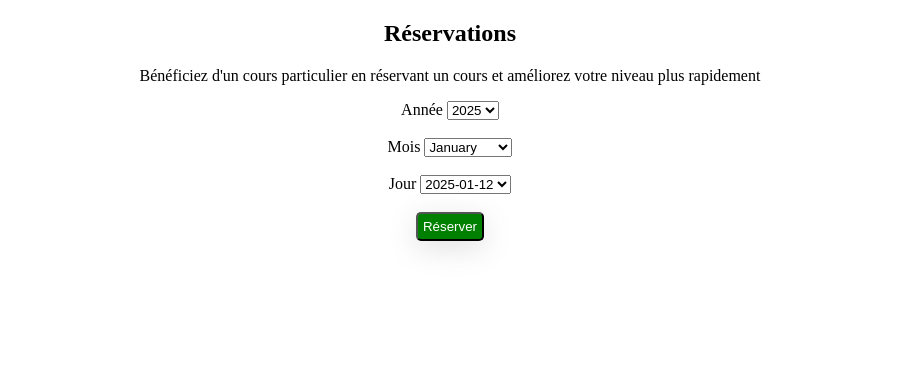
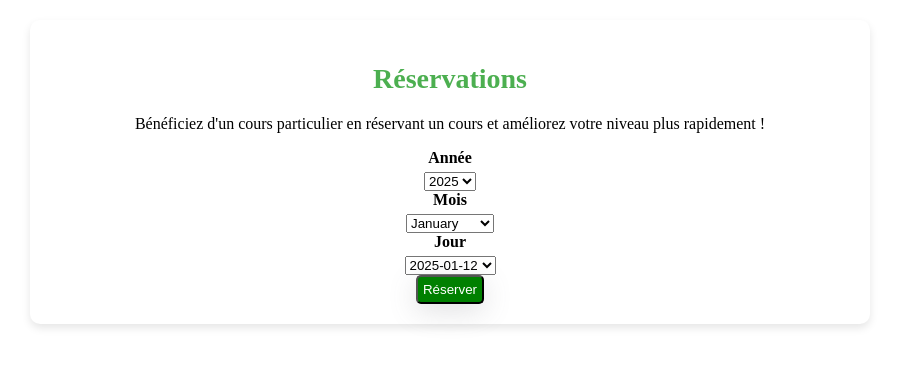
Before and after one commit to LeoSaunier/SAE-Web-BD, a PHP site: page /reservation.php in a window 1280 px wide. Shown: the part 156-524 px from the top of the page, without its empty margins (190-1089 px from the left). Run offline with PHP 8.4, Linux system fonts and the light colour scheme.

Commit message:
Modification CSS pour formulaires

```diff
--- a/src/php/css/style.css
+++ b/src/php/css/style.css
@@ -126,6 +126,57 @@ h2 {
     margin-right: auto;
 }
 
+/* Section du formulaire */
+.section_form {
+    text-align: center;
+    max-width: 800px;
+    margin: 20px auto;
+    padding: 20px;
+    background-color: white;
+    border-radius: 10px;
+    box-shadow: 0 4px 8px rgba(0, 0, 0, 0.1);
+}
+
+.section_form h2 {
+    color: #4CAF50;
+    font-size: 28px;
+    margin-bottom: 20px;
+}
+
+.section_form .centered {
+    font-size: 16px;
+    margin-bottom: 20px;
+    line-height: 1.5;
+}
+
+/* Styles pour le formulaire */
+form {
+    display: flex;
+    flex-direction: column;
+    align-items: center;
+}
+
+form label {
+    font-weight: bold;
+    margin-bottom: 5px;
+}
+
+form input {
+    width: 80%;
+    max-width: 400px;
+    padding: 10px;
+    margin-bottom: 15px;
+    border: 1px solid #ccc;
+    border-radius: 5px;
+    font-size: 16px;
+}
+
+form input:focus {
+    border-color: #4CAF50;
+    outline: none;
+    box-shadow: 0 0 5px rgba(76, 175, 80, 0.5);
+}
+
 /* Tables */
 .pricing-table {
     display: flex;
--- a/src/php/inscription.php
+++ b/src/php/inscription.php
@@ -13,9 +13,9 @@
     require "header.php";
     ?>
     <article>
-        <section id="inscription_form">
-            <h2>Inscription - Devenez adhérent</h2>
-            <p class="centered">Devenez adhérent et participez aux cours de poney dans notre poney club</p>
+        <section id="inscription_form" class="centered section_form">
+            <h2>Inscription</h2>
+            <p class="centered">Devenez adhérent et participez aux cours de poney dans notre poney club.</p>
 
             <form action="index.php" method="post" class="centered">
                 <label for="prenom">Prénom :</label>
--- a/src/php/reservation.php
+++ b/src/php/reservation.php
@@ -9,7 +9,7 @@ require "./scripts/date.php";
     <meta charset="UTF-8">
     <meta name="viewport" content="width=device-width, initial-scale=1.0">
     <link rel="stylesheet" href="css/style.css">
-    <title>Poney Club Grand Galop</title>
+    <title>Réservation - Poney Club Grand Galop</title>
 </head>
 
 <body>
@@ -17,9 +17,9 @@ require "./scripts/date.php";
     require "header.php";
     ?>
     <article>
-        <section id="reservation_form" class="centered">
+        <section id="reservation_form" class="centered section_form">
             <h2>Réservations</h2>
-            <p>Bénéficiez d'un cours particulier en réservant un cours et améliorez votre niveau plus rapidement</p>
+            <p>Bénéficiez d'un cours particulier en réservant un cours et améliorez votre niveau plus rapidement !</p>
             <form action="index.php" method="post">
                 <label for="yearS">Année</label>
                 <select name="yearS" id="yearS">
@@ -31,7 +31,7 @@ require "./scripts/date.php";
                         echo "<option value=" . getYear() . ">" . getYear() . "</option>";
                     }
                     ?>
-                </select><br><br>
+                </select>
                 <label for="MonthS">Mois</label>
                 <select name="MonthS" id="MonthS">
                     <?php
@@ -40,7 +40,7 @@ require "./scripts/date.php";
                         echo "<option value=" . $key . ">" . $value . "</option>";
                     }
                     ?>
-                </select><br><br>
+                </select>
                 <label for="DaysS">Jour</label>
                 <select name="DaysS" id="DaysS">
                     <?php
@@ -53,7 +53,7 @@ require "./scripts/date.php";
                         }
                     }
                     ?>
-                </select><br><br>
+                </select>
                 <!--        <label for="CoursS">Cours</label>-->
                 <!--        <select name="CoursS" id="CoursS">-->
                 <!--            --><?php //
```
